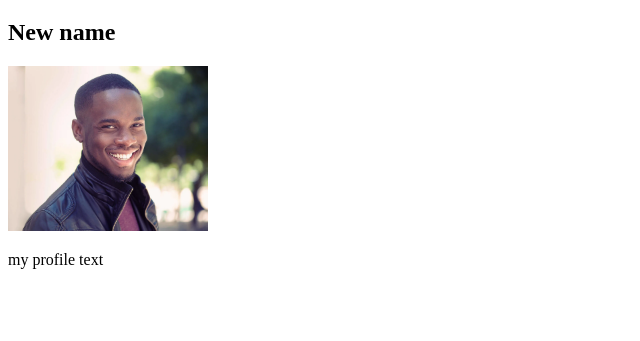
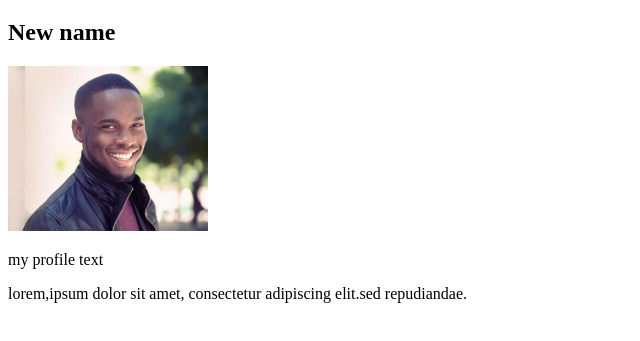
Before and after one commit to jananijayakumar86-hub/first_project, a plain HTML site: page index.html in a window 1280 px wide. Shown: the part 61-402 px from the top of the page, without its empty margins (0-640 px from the left). Drawn offline with Linux system fonts and the light colour scheme.

Commit message:
added paragraph

```diff
--- a/index.html
+++ b/index.html
@@ -10,5 +10,6 @@
     <h2>New name</h2>
     <img width="200px" src="profile.webp" alt=" ">
     <p>my profile text</p>
+    <p>lorem,ipsum dolor sit amet, consectetur adipiscing elit.sed repudiandae.</p>
 </body>
 </html>
```
